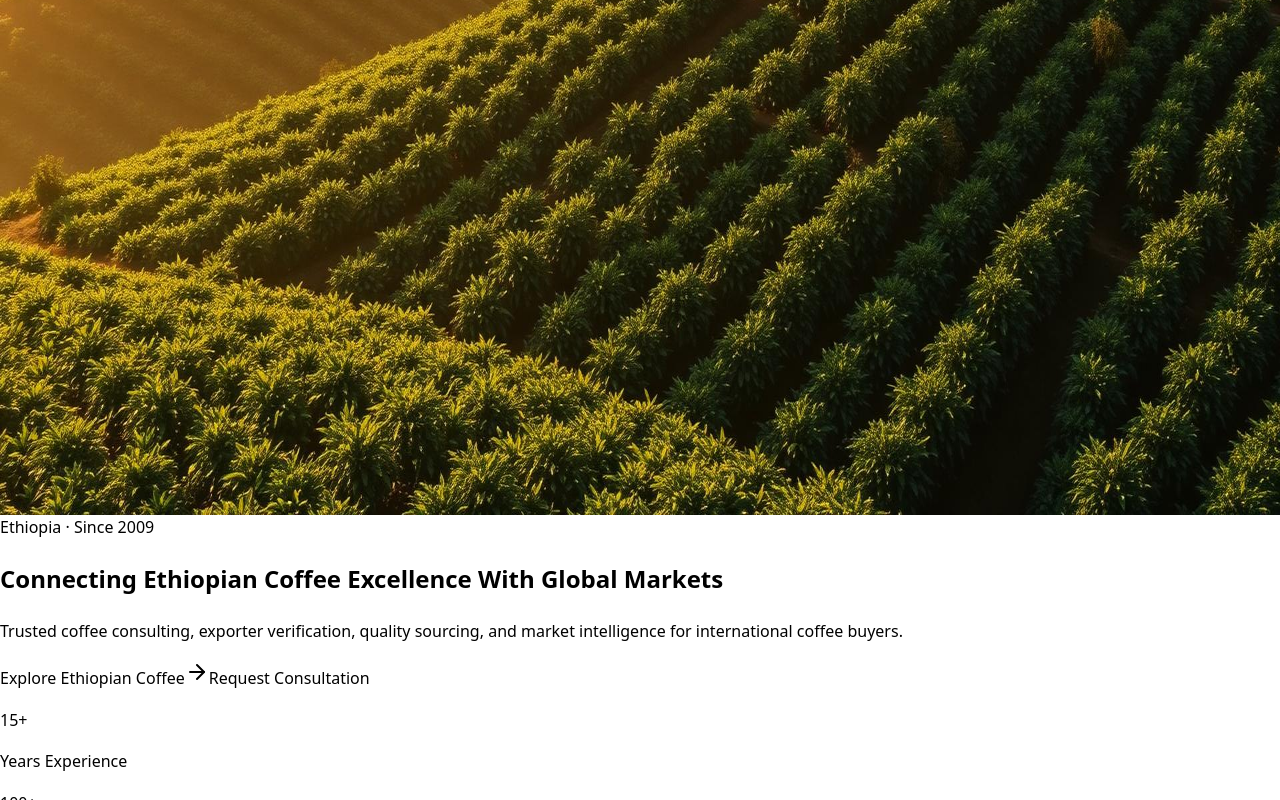
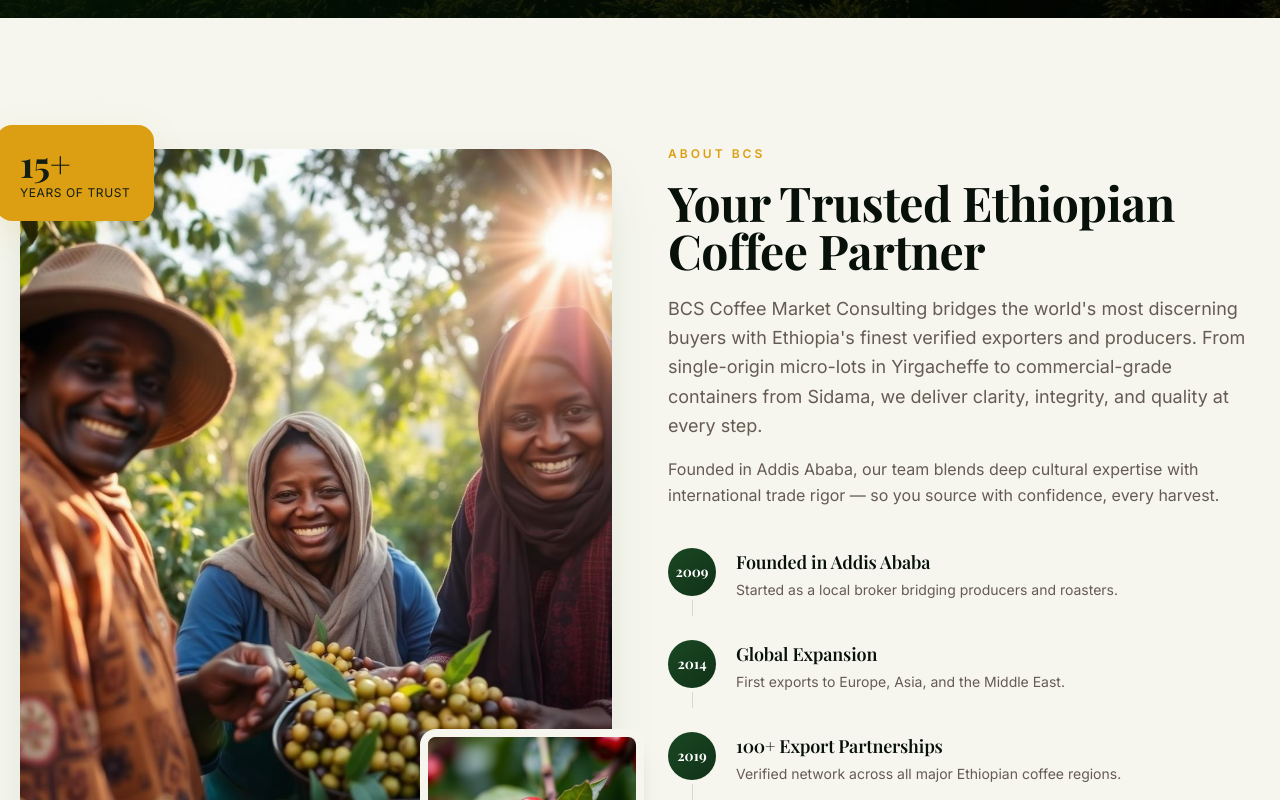
Before and after one commit to t5i0n/bcs, a React (Vite) app: page / in a window 1280 px wide. Shown: the part 860-1660 px from the top of the page. Built offline with nearby package versions, Linux system fonts and the light colour scheme.

Commit message:
configure global design system in index.css

```diff
--- a/src/index.css
+++ b/src/index.css
@@ -1,74 +1,153 @@
-:root {
-  color-scheme: light dark;
-  font-family:
-    system-ui,
-    -apple-system,
-    BlinkMacSystemFont,
-    "Segoe UI",
-    sans-serif;
-  font-synthesis: none;
-  text-rendering: optimizeLegibility;
-  -webkit-font-smoothing: antialiased;
-  -moz-osx-font-smoothing: grayscale;
+@import "tailwindcss";
+@import "tw-animate-css";
+
+@custom-variant dark (&:is(.dark *));
+
+@theme inline {
+  --radius-sm: calc(var(--radius) - 4px);
+  --radius-md: calc(var(--radius) - 2px);
+  --radius-lg: var(--radius);
+  --radius-xl: calc(var(--radius) + 4px);
+  --radius-2xl: calc(var(--radius) + 8px);
+  --color-background: var(--background);
+  --color-foreground: var(--foreground);
+  --color-card: var(--card);
+  --color-card-foreground: var(--card-foreground);
+  --color-popover: var(--popover);
+  --color-popover-foreground: var(--popover-foreground);
+  --color-primary: var(--primary);
+  --color-primary-foreground: var(--primary-foreground);
+  --color-secondary: var(--secondary);
+  --color-secondary-foreground: var(--secondary-foreground);
+  --color-muted: var(--muted);
+  --color-muted-foreground: var(--muted-foreground);
+  --color-accent: var(--accent);
+  --color-accent-foreground: var(--accent-foreground);
+  --color-destructive: var(--destructive);
+  --color-destructive-foreground: var(--destructive-foreground);
+  --color-border: var(--border);
+  --color-input: var(--input);
+  --color-ring: var(--ring);
+  --color-cream: var(--cream);
+  --color-coffee: var(--coffee);
+  --color-gold: var(--gold);
+  --color-forest: var(--forest);
+  --font-display: "Playfair Display", serif;
+  --font-sans: "Inter", sans-serif;
+  --shadow-elegant: 0 20px 60px -20px oklch(0.35 0.09 145 / 0.18);
+  --shadow-gold: 0 10px 40px -10px oklch(0.74 0.15 80 / 0.25);
 }
 
-* {
-  box-sizing: border-box;
+:root {
+  --radius: 0.5rem;
+
+  --background: oklch(0.97 0.01 105);
+  --foreground: oklch(0.16 0.02 150);
+
+  --forest: oklch(0.36 0.08 148);
+  --coffee: oklch(0.43 0.06 50);
+  --gold: oklch(0.74 0.15 80);
+  --cream: oklch(0.98 0.01 95);
+
+  --primary: var(--forest);
+  --primary-foreground: oklch(0.98 0.01 80);
+  --secondary: var(--coffee);
+  --secondary-foreground: oklch(0.98 0.01 80);
+  --accent: var(--gold);
+  --accent-foreground: oklch(0.22 0.03 145);
+
+  --card: oklch(0.98 0.01 105);
+  --card-foreground: var(--foreground);
+  --popover: oklch(0.98 0.01 105);
+  --popover-foreground: var(--foreground);
+  --muted: oklch(0.93 0.01 95);
+  --muted-foreground: oklch(0.48 0.02 60);
+  --destructive: oklch(0.577 0.245 27.325);
+  --destructive-foreground: oklch(0.98 0 0);
+  --border: oklch(0.88 0.01 80);
+  --input: oklch(0.98 0.01 105);
+  --ring: var(--gold);
 }
 
-html {
-  scroll-behavior: smooth;
+.dark {
+  --background: oklch(0.18 0.02 145);
+  --foreground: oklch(0.97 0.012 80);
+  --card: oklch(0.22 0.03 145);
+  --card-foreground: oklch(0.97 0.012 80);
+  --border: oklch(1 0 0 / 12%);
+  --input: oklch(1 0 0 / 15%);
 }
 
-body {
-  margin: 0;
-  min-height: 100vh;
-  background: var(--color-background);
-  color: var(--color-foreground);
-  font-family: var(--font-sans);
-  line-height: 1.6;
-  text-rendering: optimizeLegibility;
+@layer base {
+  * {
+    border-color: var(--color-border);
+  }
+  html {
+    scroll-behavior: smooth;
+  }
+  body {
+    background-color: var(--color-background);
+    color: var(--color-foreground);
+    font-family: var(--font-sans);
+    -webkit-font-smoothing: antialiased;
+  }
+  h1,
+  h2,
+  h3,
+  h4,
+  h5 {
+    font-family: var(--font-display);
+    letter-spacing: -0.01em;
+  }
 }
 
-img,
-button,
-input,
-textarea,
-select {
-  font: inherit;
+@utility container-x {
+  margin-inline: auto;
+  padding-inline: 1.25rem;
+  max-width: 80rem;
 }
 
-img {
-  display: block;
-  max-width: 100%;
+@utility text-balance {
+  text-wrap: balance;
 }
 
-button,
-input,
-textarea,
-select {
-  border-radius: 0.75rem;
-  transition:
-    border-color 0.2s ease,
-    background-color 0.2s ease,
-    color 0.2s ease,
-    box-shadow 0.2s ease;
+@utility gradient-forest {
+  background-image: linear-gradient(
+    135deg,
+    oklch(0.36 0.08 148),
+    oklch(0.28 0.06 148)
+  );
+}
+@utility gradient-gold {
+  background-image: linear-gradient(
+    135deg,
+    oklch(0.78 0.15 80),
+    oklch(0.66 0.14 70)
+  );
 }
 
-input:focus,
-textarea:focus,
-button:focus {
-  outline: none;
-  box-shadow: 0 0 0 4px rgba(184, 145, 23, 0.12);
+@keyframes float-slow {
+  0%,
+  100% {
+    transform: translateY(0);
+  }
+  50% {
+    transform: translateY(-12px);
+  }
 }
-
-a {
-  color: inherit;
-  text-decoration: none;
+@keyframes ken-burns {
+  0% {
+    transform: scale(1) translateY(0);
+  }
+  100% {
+    transform: scale(1.1) translateY(-2%);
+  }
 }
-
-a:hover {
-  text-decoration: none;
+@utility animate-float {
+  animation: float-slow 6s ease-in-out infinite;
+}
+@utility animate-ken-burns {
+  animation: ken-burns 20s ease-out infinite alternate;
 }
 
 section {
```
